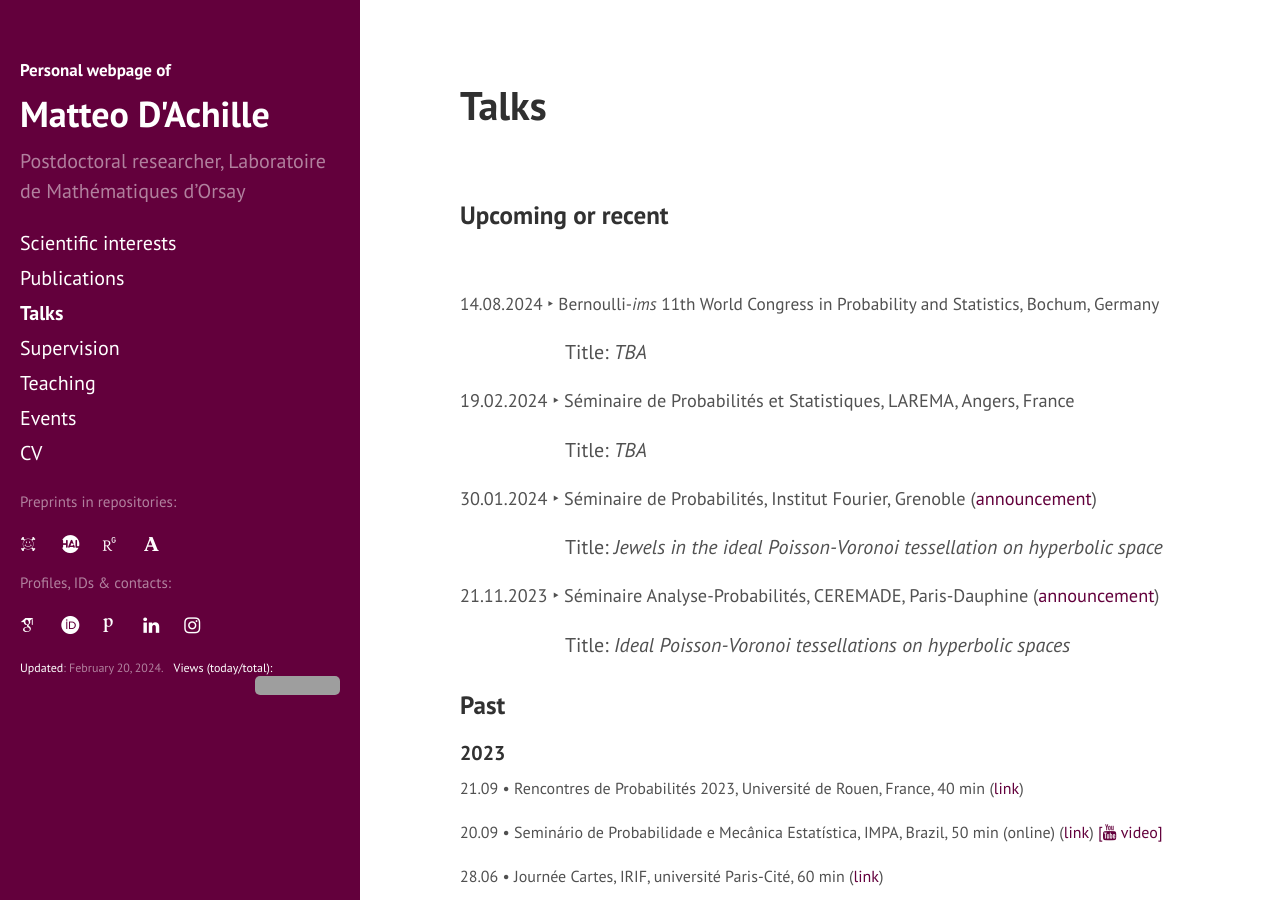
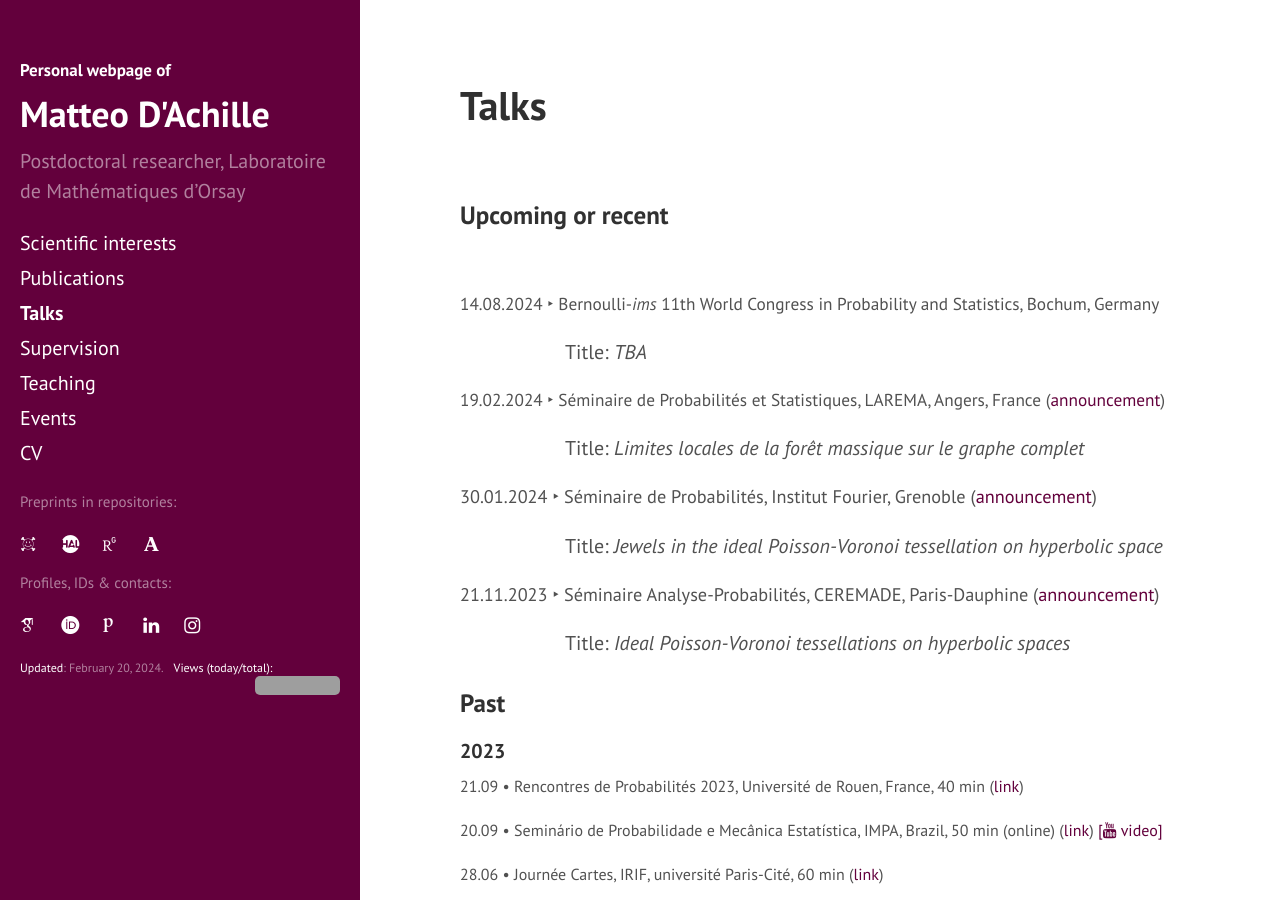
Before and after one commit to matteodachille/matteodachille.github.io, a Jekyll site: the page built from talks.md, in a window 1280 px wide and 900 px high. Built offline with Jekyll 4.4.1, drawn with Linux system fonts in a browser that asks for light colours; nearby versions of some CDN libraries; some web fonts are replaced; grey boxes are pictures that could not be loaded.

Commit message:
Updated talk list and teaching page

```diff
--- a/talks.md
+++ b/talks.md
@@ -19,10 +19,10 @@ Title: _TBA_
 {: style="margin-left: 105px; margin-bottom:20px;" }
 
 
-19.02.2024 &#x2023; Séminaire de Probabilités et Statistiques, LAREMA, Angers, France
-{: style="font-size: 18.3px" }
+19.02.2024 &#x2023; Séminaire de Probabilités et Statistiques, LAREMA, Angers, France ([announcement](https://math.univ-angers.fr/seminaires/seminaire-de-probabilites-et-statistiques/){:target="_blank"})
+{: style="font-size: 17.3px" }
 
-Title: _TBA_
+Title: _Limites locales de la forêt massique sur le graphe complet_
 {: style="margin-left: 105px; margin-bottom:20px;" }
 
 
```
Also changed, not shown: teaching.md (+3 -0 lines).
